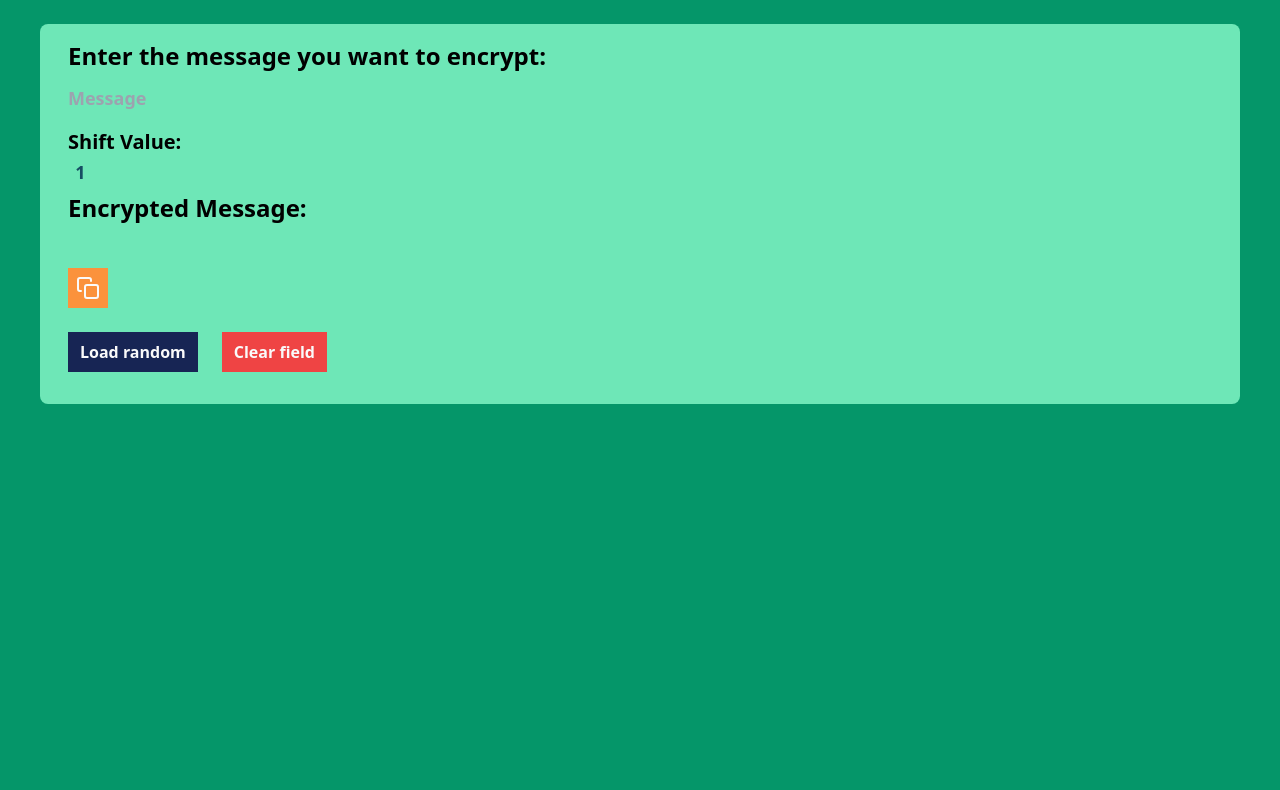
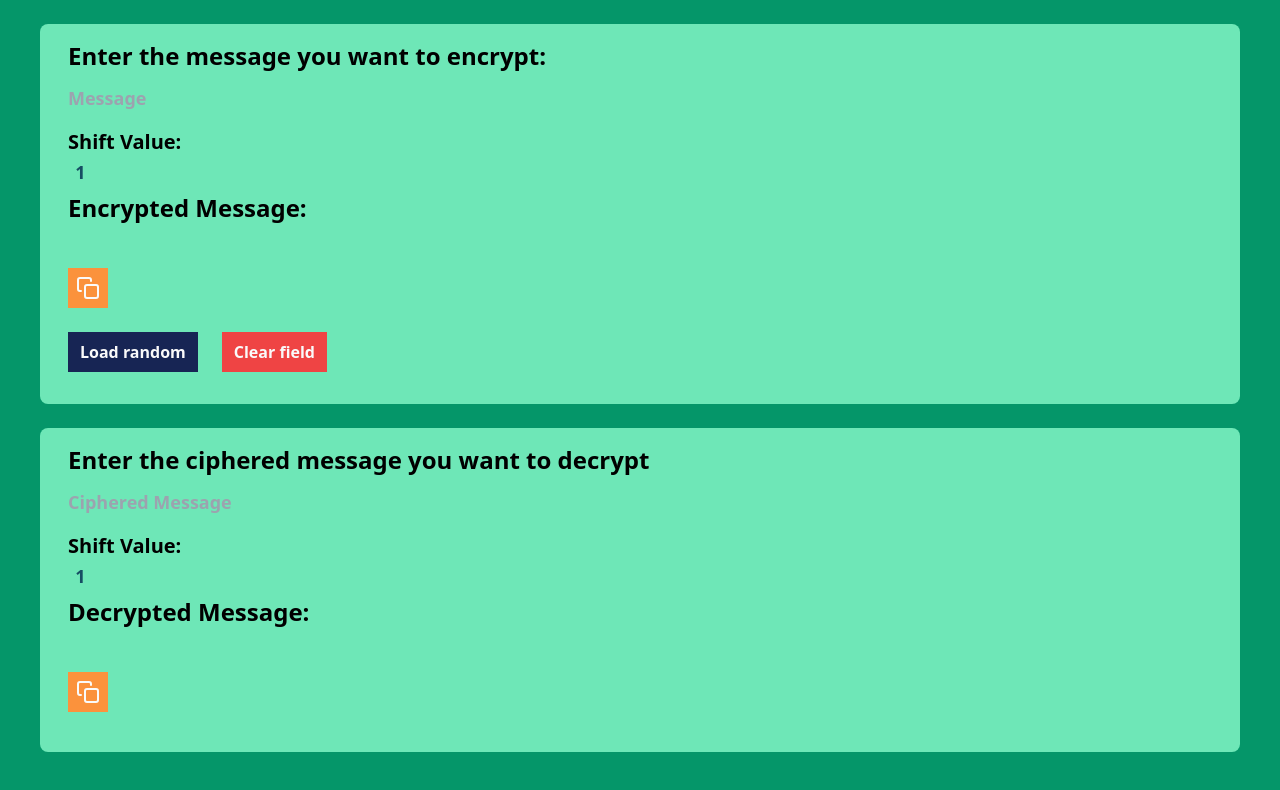
Before and after one commit to Ventuscoder/react-caeser-cipher, a React (Vite) app: page / in a window 1280 px wide. Shown: the top 790 px of the page. Built offline with nearby package versions, Linux system fonts and the light colour scheme.

Commit message:
Fix algorithm and add decipher interface

```diff
--- a/src/App.jsx
+++ b/src/App.jsx
@@ -8,8 +8,12 @@ import { Copy } from 'react-feather'
 
 function App() {
   const [shift, setShift] = useState(1)
+  const [cipherInput, setCipherInput] = useState('')
   const [cipheredMsg, setCipheredMsg] = useState('')
-  const [cipherInput, setCipherInput] = useState('')
+
+  const [dShift, setDShift] = useState(1)
+  const [decipherInput, setDecipherInput] = useState('')
+  const [decipheredMsg, setDecipheredMsg] = useState('')
 
   function handleCipherChange(e) {
     const textToCipher = e.target.value
@@ -23,8 +27,21 @@ function App() {
     setCipheredMsg(cipher(cipherInput, newShiftValue))
   }
 
+  function handleDecipherChange(e) {
+    const textToDecipher = e.target.value
+    setDecipherInput(textToDecipher)
+    setDecipheredMsg(decipher(textToDecipher, dShift))
+  }
+
+  function handleDShiftChange(e) {
+    const newShiftValue = e.target.value
+    setDShift(newShiftValue)
+    setDecipheredMsg(decipher(decipherInput, newShiftValue))
+  }
+
   return (
     <div className="App">
+      {/* Encryption section */}
       <div className="font-bold rounded-lg bg-emerald-300 p-4 mt-6 mx-2 sm:mx-10 hover:drop-shadow-xl bg-blend-lighten">
         <p className="mb-1 text-2xl px-3">Enter the message you want to encrypt:</p>
         <input type="text" value={cipherInput} onChange={handleCipherChange} name='text' className="w-72 px-3 py-2 bg-transparent focus:outline-none mb-2 text-lg text-cyan-900" placeholder="Message" />
@@ -39,6 +56,20 @@ function App() {
         <button className="bg-blue-950 px-3 py-2 text-zinc-50 mx-3 mb-4 text-md">Load random</button>
         <button className="bg-red-500 px-3 py-2 text-zinc-50 mx-3 mb-4 text-md">Clear field</button>
       </div>
+
+      {/* Decryption section */}
+      <div className="font-bold rounded-lg bg-emerald-300 p-4 mt-6 mx-2 sm:mx-10 hover:drop-shadow-xl bg-blend-lighten">
+        <p className="mb-1 text-2xl px-3">Enter the ciphered message you want to decrypt</p>
+        <input type="text" value={decipherInput} onChange={handleDecipherChange} name='text' className="w-72 px-3 py-2 bg-transparent focus:outline-none mb-2 text-lg text-cyan-900" placeholder="Ciphered Message" />
+        <br />
+        <p className="mb-1 text-xl px-3">Shift Value:</p>
+        <input type="number" defaultValue={dShift} onChange={handleDShiftChange} name="Shift value" min="1" max="25" className='w-16 h-6 px-3 focus:outline-none bg-transparent text-lg text-cyan-900 mb-2 text-center' />
+        <br />
+        <p className='px-3 text-2xl mb-1'>Decrypted Message:</p>
+        <p className='c-result px-3 text-lg py-2 text-cyan-900'>{decipheredMsg}</p>
+        <button className="bg-orange-400 p-2 text-zinc-50 mx-3 my-6 text-md"><Copy size={24} /></button>
+        <br />
+      </div>
     </div>
   )
 }
--- a/src/algorithm.js
+++ b/src/algorithm.js
@@ -12,6 +12,7 @@ export function cipher(str, shift) {
 export function decipher(str, shift) {
     if (str == '') return str
     let firstLetter = str.slice(0, 1)
-    if (!letters.includes(firstLetter)) return firstLetter + decipher(str.slice(1), shift)
+    if (!letters.includes(firstLetter) && !capitals.includes(firstLetter)) return firstLetter + decipher(str.slice(1), shift)
+    if (firstLetter.toLowerCase() !== firstLetter) return capitals.at(capitals.indexOf(firstLetter)-shift) + decipher(str.slice(1), shift)
     return letters.at(letters.indexOf(firstLetter)-shift) + decipher(str.slice(1), shift)
 }
```
